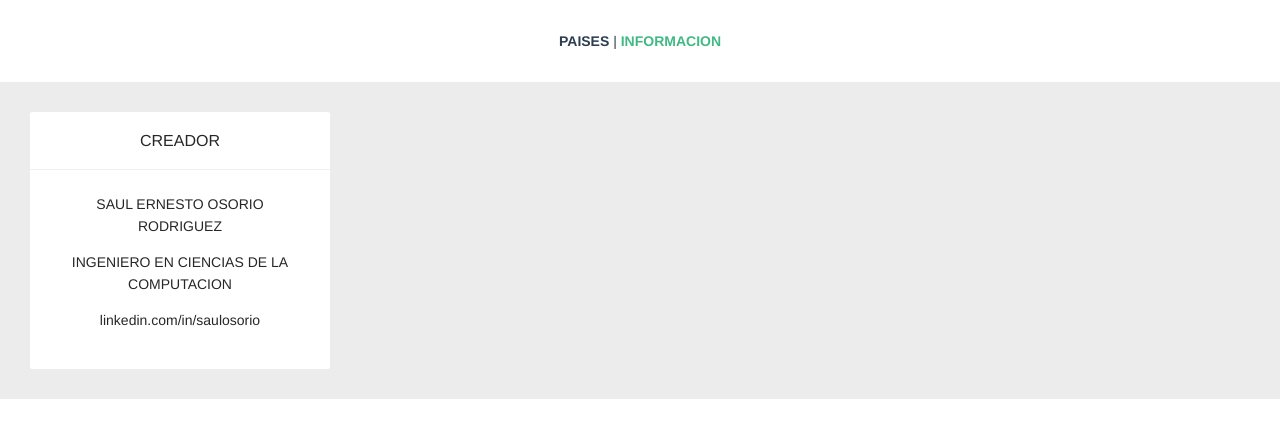
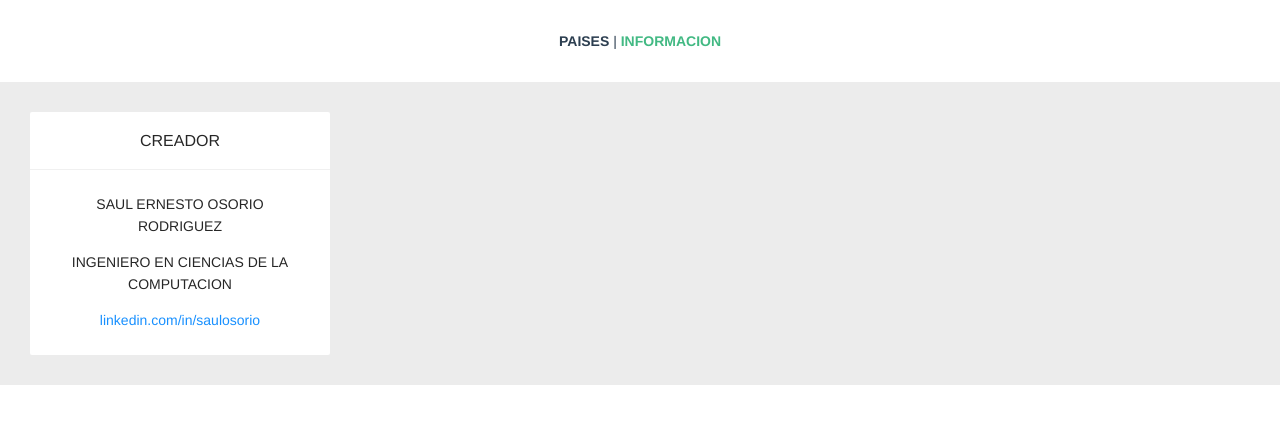
Before and after one commit to saulr7959/pruebatecnica, a Vue app: page /info in a window 1280 px wide. Shown: the top 438 px of the page. Built offline with nearby package versions, Linux system fonts and the light colour scheme.

Commit message:
Update AboutView.vue

```diff
--- a/src/views/AboutView.vue
+++ b/src/views/AboutView.vue
@@ -3,7 +3,7 @@
     <a-card title="CREADOR" :bordered="false" style="width: 300px">
       <p>SAUL ERNESTO OSORIO RODRIGUEZ</p>
       <p>INGENIERO EN CIENCIAS DE LA COMPUTACION</p>
-      <p>linkedin.com/in/saulosorio</p>
+      <a href="linkedin.com/in/saulosorio">linkedin.com/in/saulosorio</a>
     </a-card>
   </div>
 </template>
```
